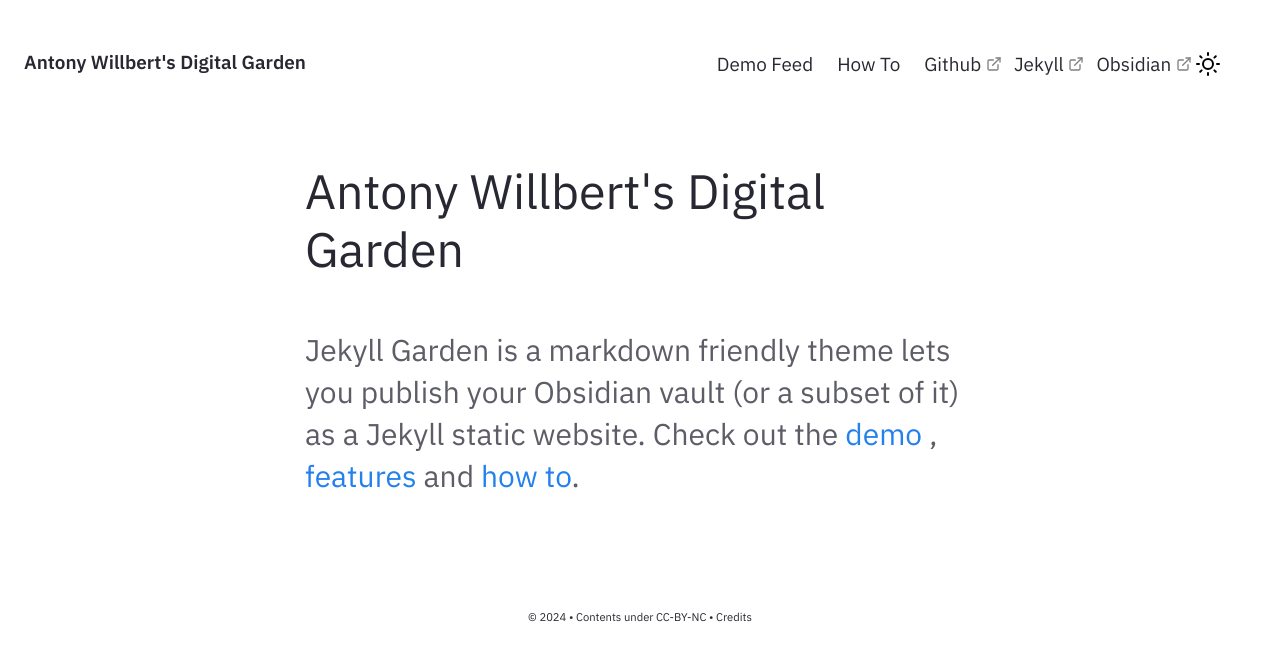
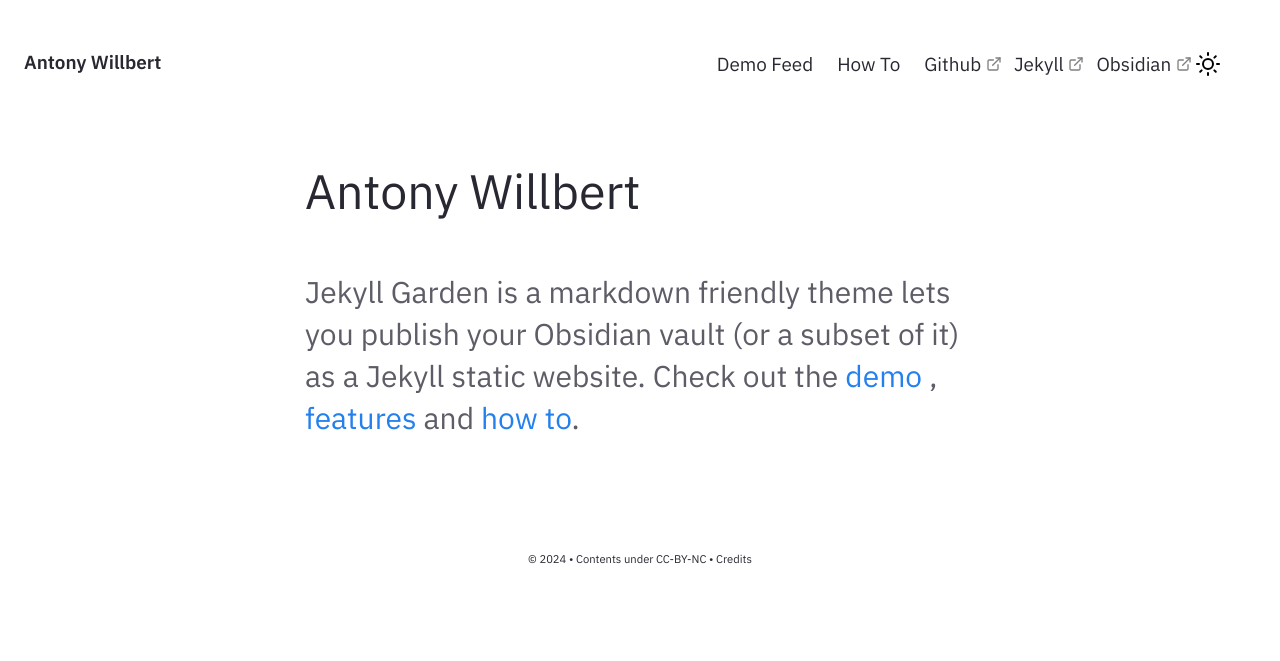
Before and after one commit to Antonywillbert/antonywillbert.github.io, a Jekyll site: the page built from pages/index.md, in a window 1280 px wide. Shown: the top 661 px of the page. Built offline with Jekyll 4.4.1, drawn with Linux system fonts in a browser that asks for light colours.

Commit message:
Update _config.yml

```diff
--- a/_config.yml
+++ b/_config.yml
@@ -1,7 +1,7 @@
 # Website Header, Description, Footer year, and text.
 # Update these fields to reflect your new intro.
 
-heading: "Antony Willbert's Digital Garden"  # Updated heading for your website
+heading: "Antony Willbert"  # Updated heading for your website
 content: "Exploring Health, Mental Wellness, Relationships, and Wealth"  # Updated description based on your focus areas
 
 copyright:
```
